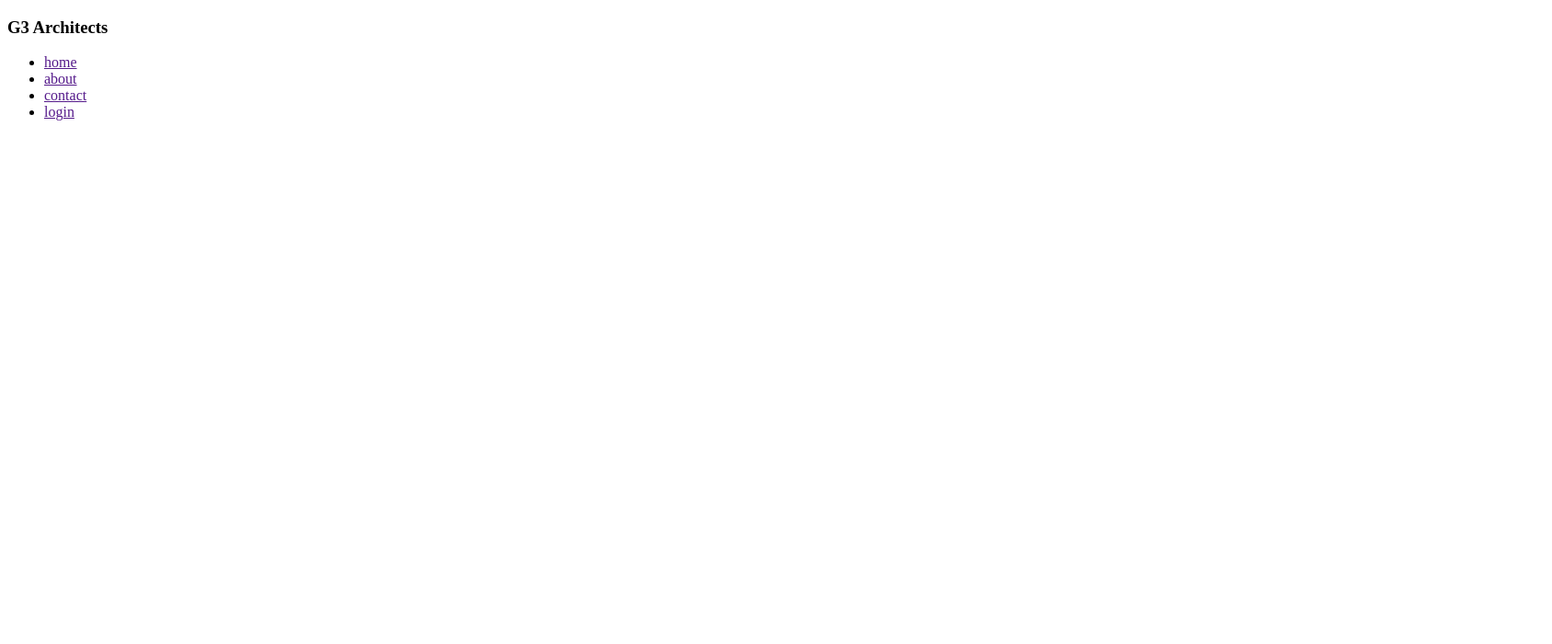
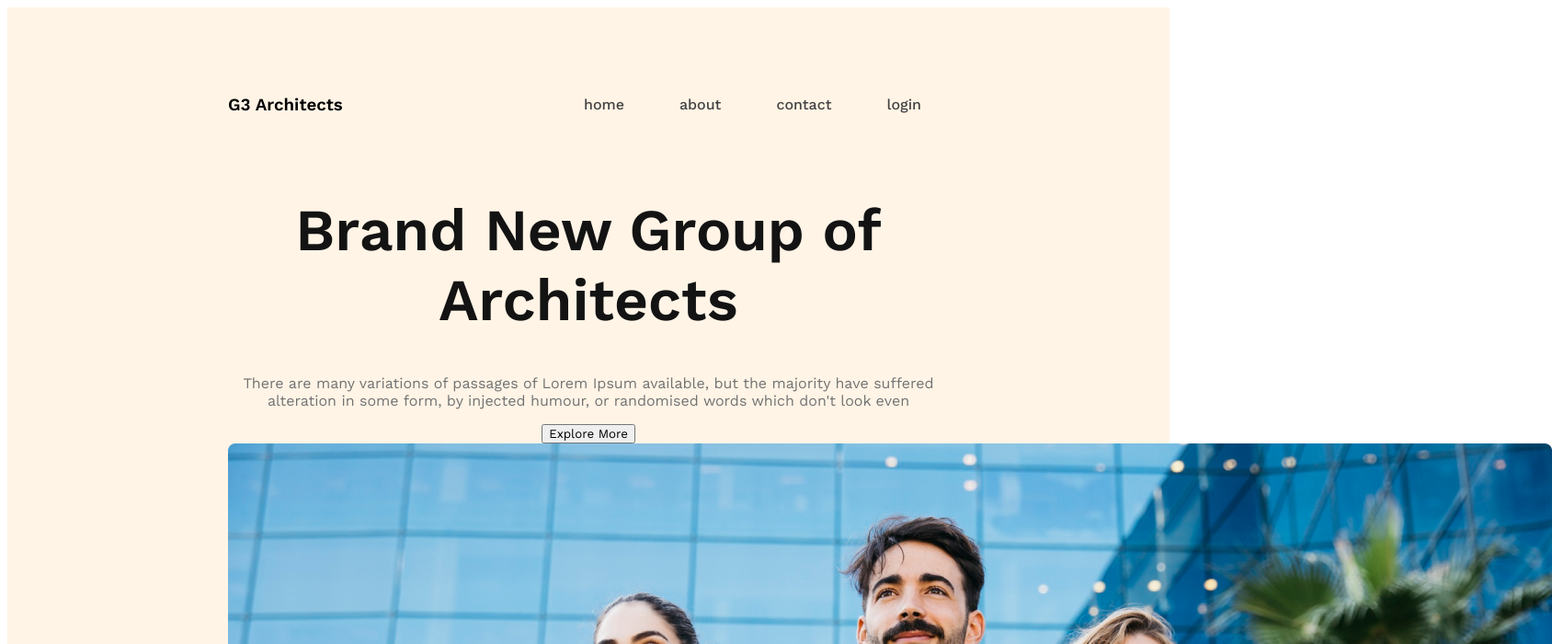
Before and after one commit to mohsina756/g3-architects-website, a plain HTML site: page index.html in a window 1280 px wide. Shown: the top 700 px of the page at 92% size, 1688 px wide, since content can reach past the window. Drawn offline with nearby package versions, Linux system fonts and the light colour scheme.

Commit message:
banner-content added

```diff
--- a/index.html
+++ b/index.html
@@ -17,6 +17,18 @@
                 <li><a href="">login</a></li>
             </ul>
         </nav>
+        <div class="banner">
+            <div class="banner-content">
+                <h1 class="banner-title">Brand New
+                    Group of Architects
+                    </h1>
+                    <p class="banner-description">
+                        There are many variations of passages of Lorem Ipsum available, but the majority have suffered alteration in some form, by injected humour, or randomised words which don't look even
+                    </p>
+                    <button class="btn-primary">Explore More</button>
+            </div>
+                <img src="images/banner.png" alt="">
+        </div>
     </header>
     <main></main>
     <footer></footer>
--- a/styles/architect.css
+++ b/styles/architect.css
@@ -1,3 +1,56 @@
 /* work sans font from google fonts */
 
   @import url('https://fonts.googleapis.com/css2?family=Open+Sans:ital,wght@0,800;1,700&family=Work+Sans:wght@400;500;600&display=swap');
+
+  /* shared styles */
+  *{
+  font-family: 'Work Sans', sans-serif;
+}
+.btn-primary{
+
+}
+/* header styles */
+header{
+    background: rgba(255, 144, 14, 0.10);
+    padding: 50px 240px;
+}
+nav{
+    display: flex;
+    justify-content: space-between;
+    align-items: center;
+}
+nav > ul{
+    display: flex;
+}
+nav li{
+    list-style: none;
+    margin: 30px;
+    font-weight: 500;
+    font-size: 1rem;
+}
+nav li a{
+    text-decoration: none;
+    color: #424242;
+}
+.nav-title{
+    font-size: 2.83rem;
+    font-weight: 700;
+}
+nav > ul{
+    display: flex;
+}
+
+/* banner styles */
+.banner-content{
+    max-width: 800px;
+    text-align: center;
+    margin: 0 auto;
+}
+.banner-description{
+    color: #727272;
+}
+.banner-title{
+    font-size: 4rem;
+    font-weight: 700;
+    color: #131313;
+}
```
